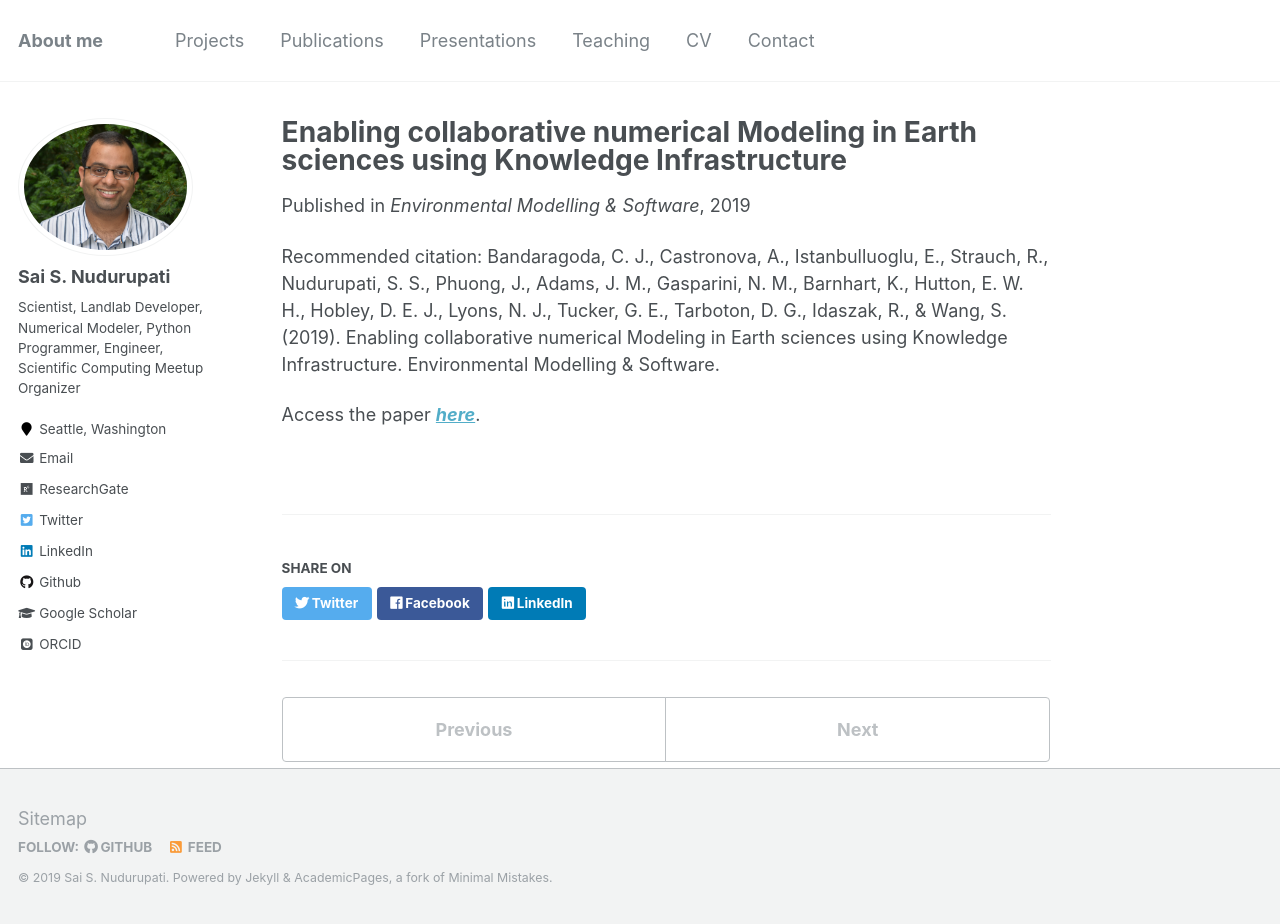
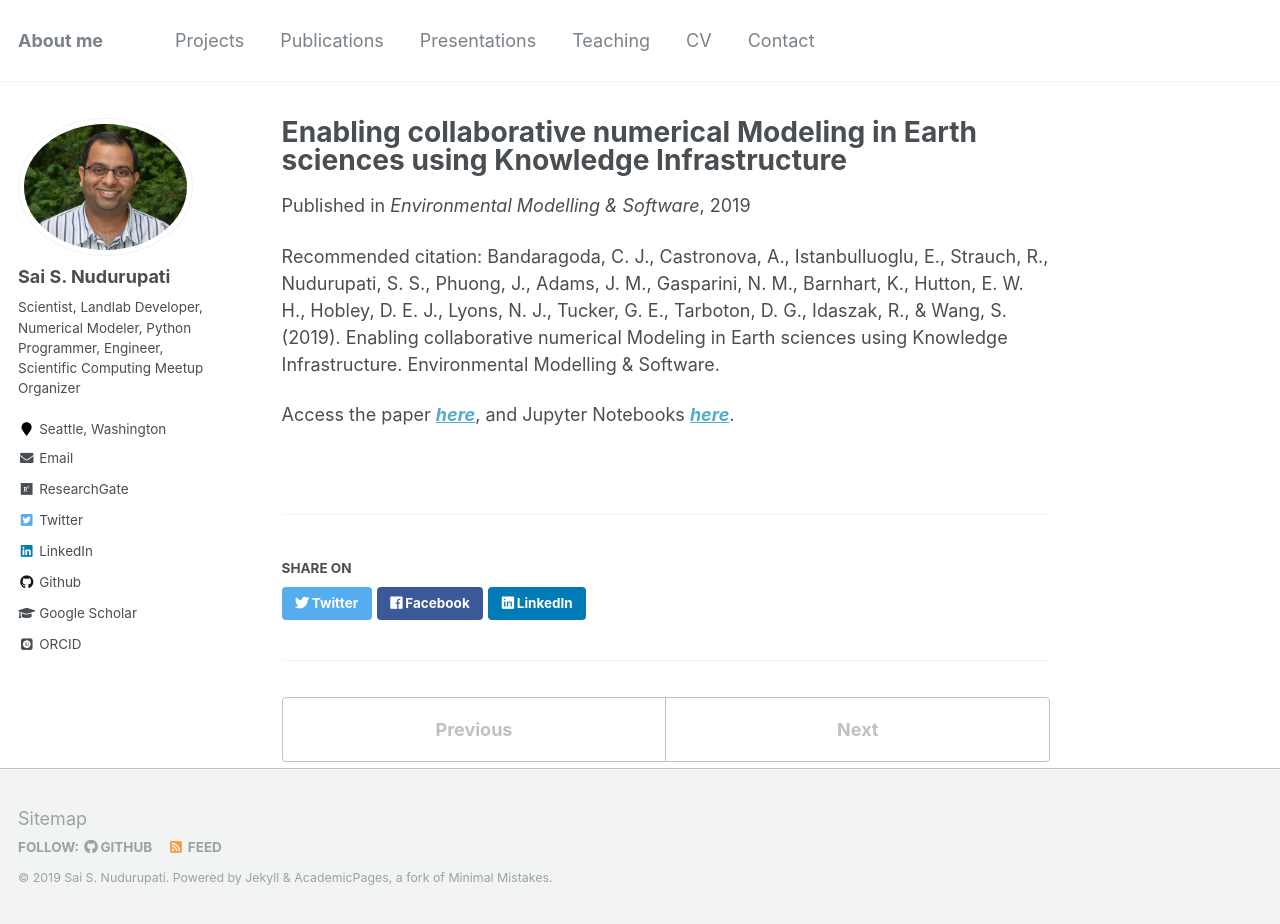
Before and after one commit to saisiddu/saisiddu.github.io, a Jekyll site: the page built from _publications/2019-01-01-Christina_KnowledgeInfrastructure.md, in a window 1280 px wide and 924 px high. Built offline with Jekyll 4.4.1, drawn with Linux system fonts in a browser that asks for light colours; some web fonts are replaced.

Commit message:
added link
added link to forked github repo for Christina's Knowledge Infrastructure paper.

```diff
--- a/_publications/2019-01-01-Christina_KnowledgeInfrastructure.md
+++ b/_publications/2019-01-01-Christina_KnowledgeInfrastructure.md
@@ -9,4 +9,5 @@ paperurl: ''
 citation: 'Bandaragoda, C. J., Castronova, A., Istanbulluoglu, E., Strauch, R., Nudurupati, S. S., Phuong, J., Adams, J. M., Gasparini, N. M., Barnhart, K., Hutton, E. W. H., Hobley, D. E. J., Lyons, N. J., Tucker, G. E., Tarboton, D. G., Idaszak, R., & Wang, S. (2019). Enabling collaborative numerical Modeling in Earth sciences using Knowledge Infrastructure. Environmental Modelling & Software.'
 ---
 
-Access the paper ***[here](http://saisiddu.github.io/files/bandaragoda_et_al_2019_EMS_paper.pdf)***.
+Access the paper ***[here](http://saisiddu.github.io/files/bandaragoda_et_al_2019_EMS_paper.pdf)***,
+and Jupyter Notebooks ***[here](https://github.com/saisiddu/pub_bandaragoda_etal_ems)***.
```
